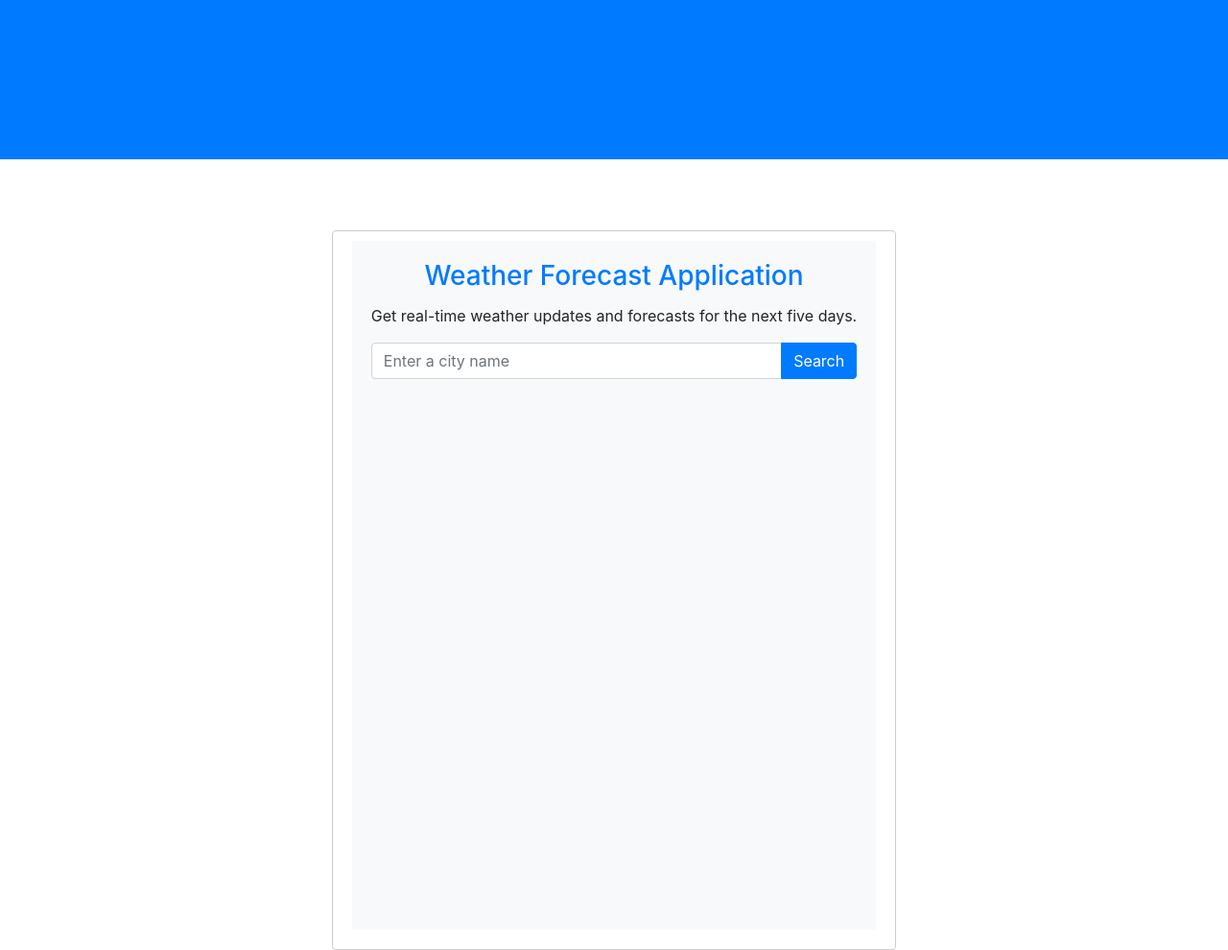
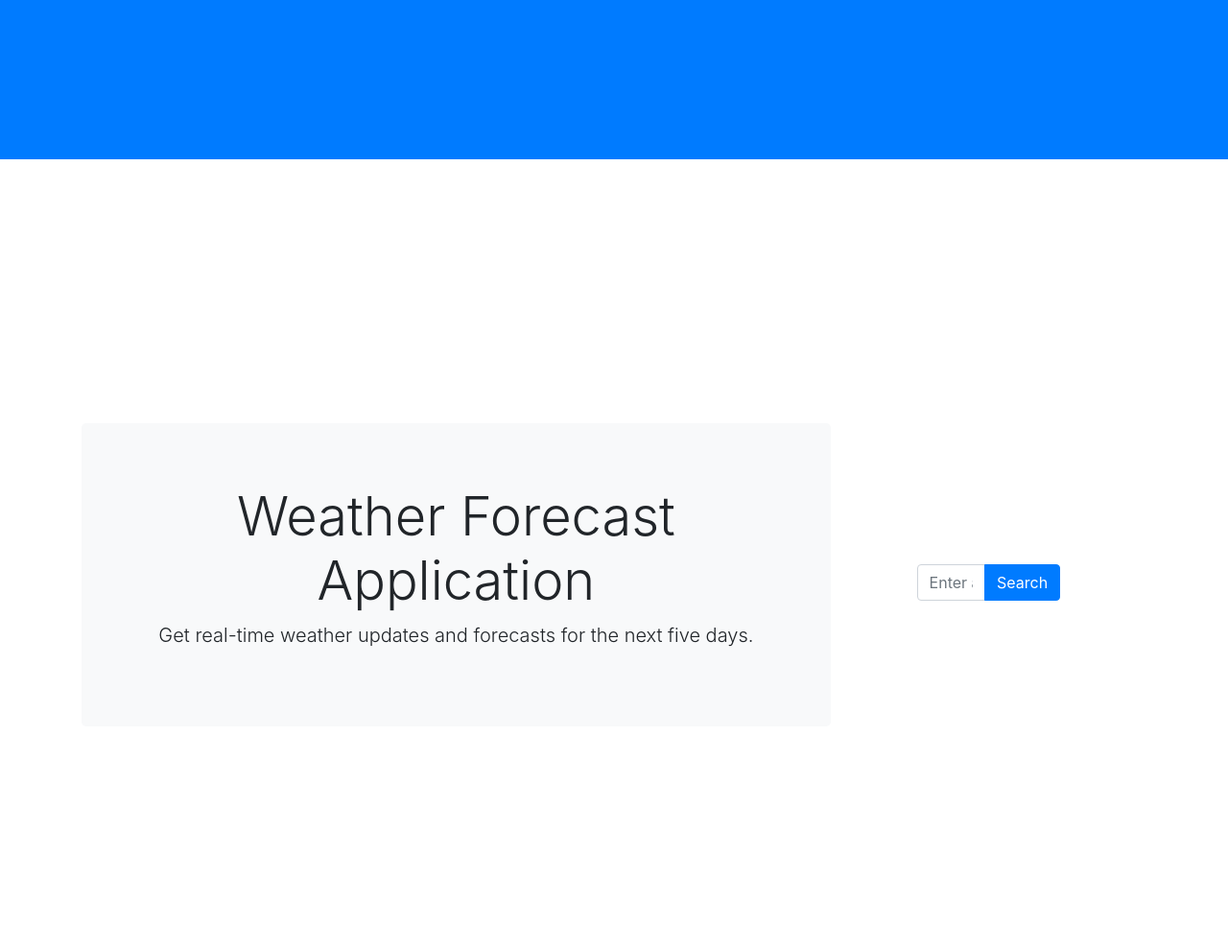
Before and after one commit to AKXAT/WeatherForecast, a Flask app: page / in a window 1280 px wide. Shown: the part 650-1640 px from the top of the page at 96% size. Run offline with Flask 3, Linux system fonts and the light colour scheme.

Commit message:
udpated the base html

```diff
--- a/templates/base.html
+++ b/templates/base.html
@@ -8,7 +8,7 @@
     <title>WeatherForecast</title>
 </head>
 <body>
-    <nav class="navbar navbar-dark bg-primary">
+    <nav class="navbar navbar-expand-lg navbar-dark bg-primary">
         <div class="container">
             <a class="navbar-brand" href="/" style="text-decoration: none;">
                 <h1 style="font-size: 24px; color: white;">☀️ Weather Forecast</h1>
@@ -17,10 +17,13 @@
     </nav>
 
     <div class="container mt-4">
-        <div class="card">
-            <div class="card-body bg-light">
-                <h3 class="card-title text-primary">Weather Forecast Application</h3>
-                <p class="card-text">Get real-time weather updates and forecasts for the next five days.</p>
+        <div class="jumbotron text-center bg-light">
+            <h1 class="display-4">Weather Forecast Application</h1>
+            <p class="lead">Get real-time weather updates and forecasts for the next five days.</p>
+        </div>
+
+        <div class="row">
+            <div class="col-md-6 offset-md-3">
                 <form action="/" method="POST">
                     <div class="input-group mb-3">
                         <input type="text" name="city" class="form-control" placeholder="Enter a city name" id="city">
```
